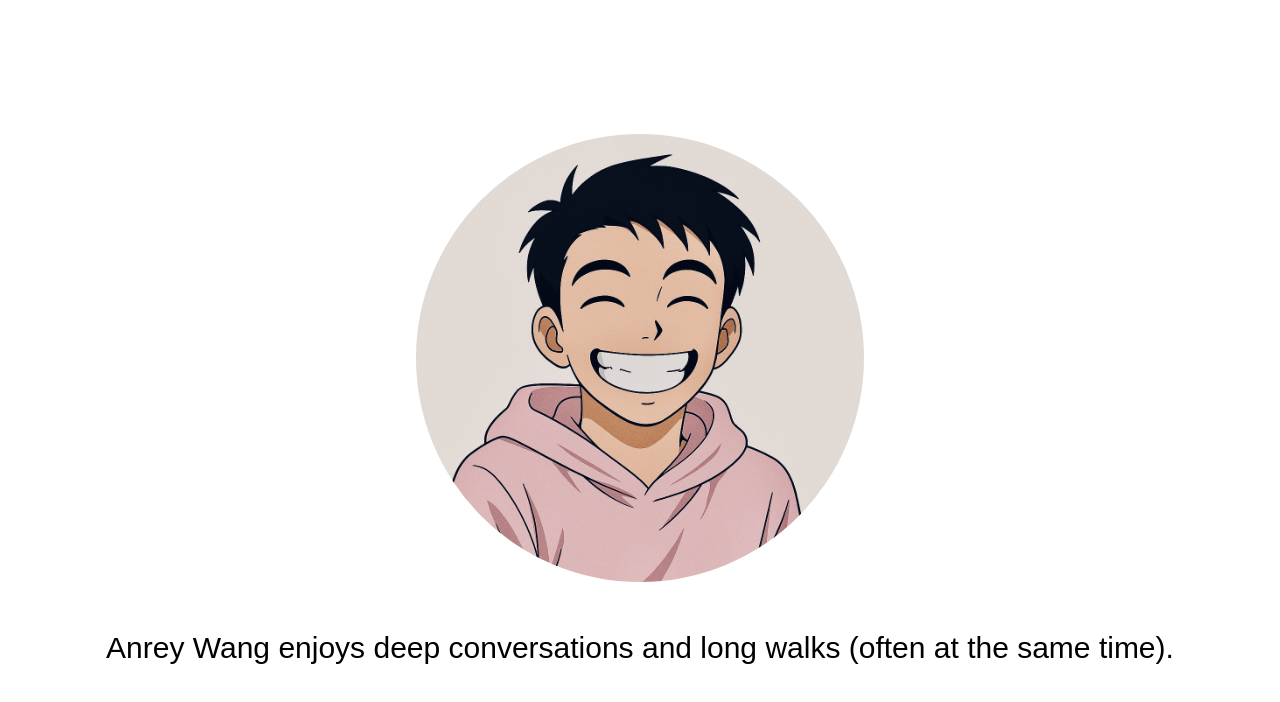
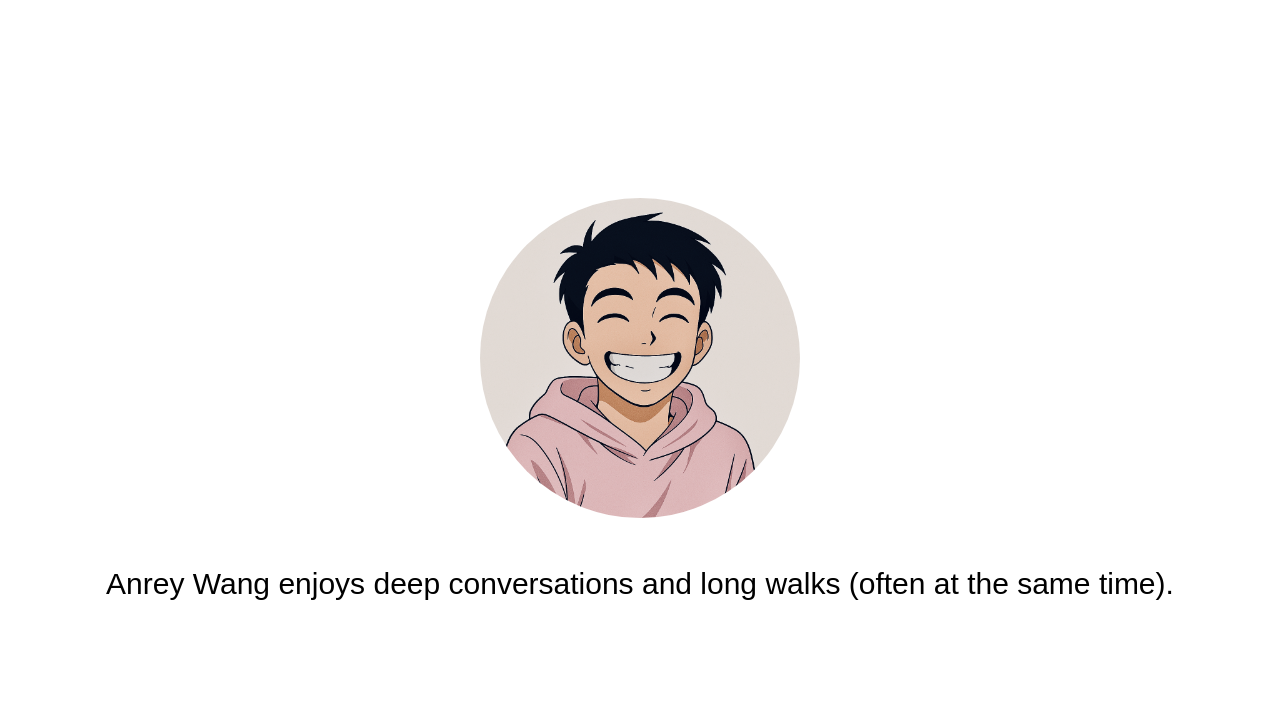
Before and after one commit to anreyw/anrey.wang, a Next.js app: page / in a window 1280 px wide. Shown: the top 702 px of the page. Built offline with nearby package versions, Linux system fonts and the light colour scheme; a web font is replaced by a local one.

Commit message:
Fix sizing of avatar

```diff
--- a/src/app/page.tsx
+++ b/src/app/page.tsx
@@ -9,7 +9,7 @@ export default function Page(): JSX.Element {
         alt="Anrey Wang"
         width={1024}
         height={1024}
-        className="max-w-md rounded-full"
+        className="w-xs max-w-4/5 rounded-full"
       />
       <p className="text-xl lg:text-3xl">
         Anrey Wang enjoys deep conversations and long walks (often at the same
```
